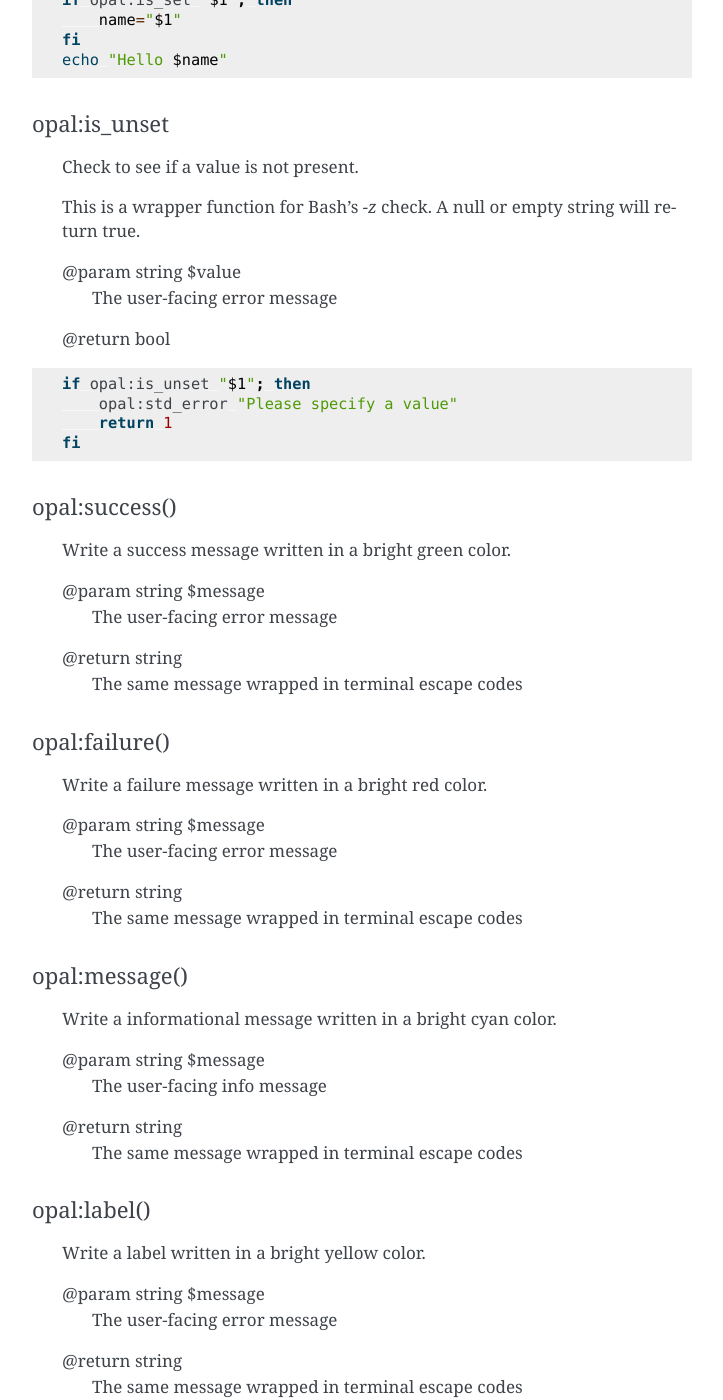
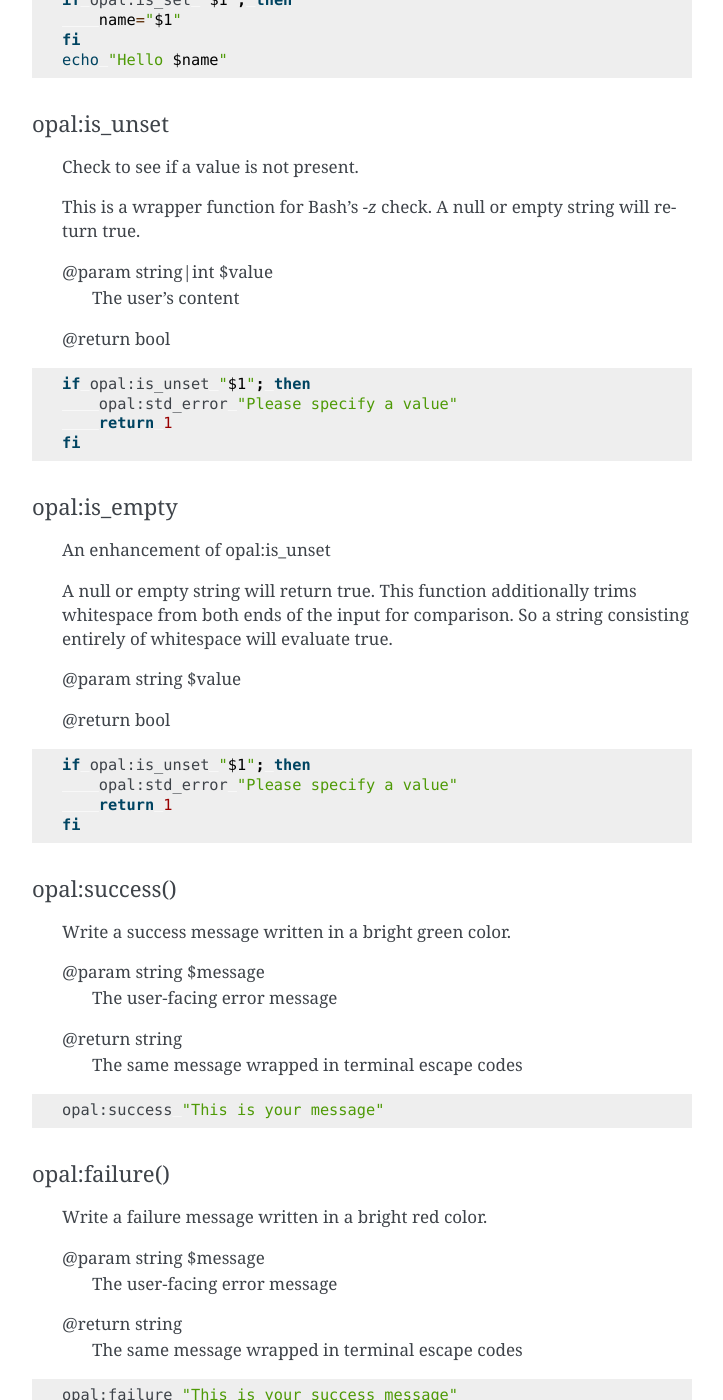
Before and after one commit to andrewwoods/opal-documentation-rtd, a Sphinx documentation site: the page built from docs/source/bash-core.rst, in a window 1280 px wide and 1400 px high, scrolled down 2369 px. Shown: the whole window, without its empty margins (388-1111 px from the left). Built offline with Sphinx 7.4.7, drawn with Linux system fonts in a browser that asks for light colours; some of the changed text lies outside the part shown.

Commit message:
Update General section of Bash Core docs
Added code examples.
Fix code formatting.
Improve function descriptions.

```diff
--- a/docs/source/bash-core.rst
+++ b/docs/source/bash-core.rst
@@ -124,7 +124,7 @@ opal:is_set
 
     @return bool
 
-.. code-block :: bash
+.. code-block:: bash
 
     name="World"
     if opal:is_set "$1"; then
@@ -140,12 +140,32 @@ opal:is_unset
 
     This is a wrapper function for Bash's `-z` check. A null or empty string will return true.
 
-    @param string $value
-        The user-facing error message
+    @param string|int $value
+        The user's content
 
     @return bool
 
-.. code-block :: bash
+.. code-block:: bash
+
+    if opal:is_unset "$1"; then
+        opal:std_error "Please specify a value"
+        return 1
+    fi
+
+opal:is_empty
+#############
+
+    An enhancement of opal:is_unset
+
+    A null or empty string will return true. This function additionally trims
+    whitespace from both ends of the input for comparison. So a string
+    consisting entirely of whitespace will evaluate true.
+
+    @param string $value
+
+    @return bool
+
+.. code-block:: bash
 
     if opal:is_unset "$1"; then
         opal:std_error "Please specify a value"
@@ -164,6 +184,10 @@ opal:success()
     @return string
         The same message wrapped in terminal escape codes
 
+.. code-block:: bash
+
+    opal:success "This is your message"
+
 
 opal:failure()
 ##############
@@ -176,6 +200,10 @@ opal:failure()
     @return string
         The same message wrapped in terminal escape codes
 
+.. code-block:: bash
+
+    opal:failure "This is your success message"
+
 opal:message()
 ##############
 
@@ -186,6 +214,10 @@ opal:message()
 
     @return string
         The same message wrapped in terminal escape codes
+
+.. code-block:: bash
+
+    opal:message "This is your informational message"
 
 
 opal:label()
@@ -199,6 +231,10 @@ opal:label()
     @return string
         The same message wrapped in terminal escape codes
 
+.. code-block:: bash
+
+    opal:label "This is your informational message"
+
 opal:speak()
 ############
 
@@ -210,12 +246,16 @@ opal:speak()
     @return string
         The same message wrapped in terminal escape codes
 
+    @uses say
+
+.. code-block:: bash
+
+   opal:speak 'Would you like to play a nice game of chess?'
+
 opal:ask()
 ##########
 
     Prompt the user with a statement and receive their input
-
-    The opal:label functions provides colored text
 
     @param string $prompt
         What is your request of the user
@@ -223,7 +263,9 @@ opal:ask()
     @return string
         the user input
 
-.. code-block :: bash
+    @uses opal:label
+
+.. code-block:: bash
 
    $ answer="$(opal:ask "Would you like to play a nice game of chess?")"
    $ echo "The answer was $answer"
```
